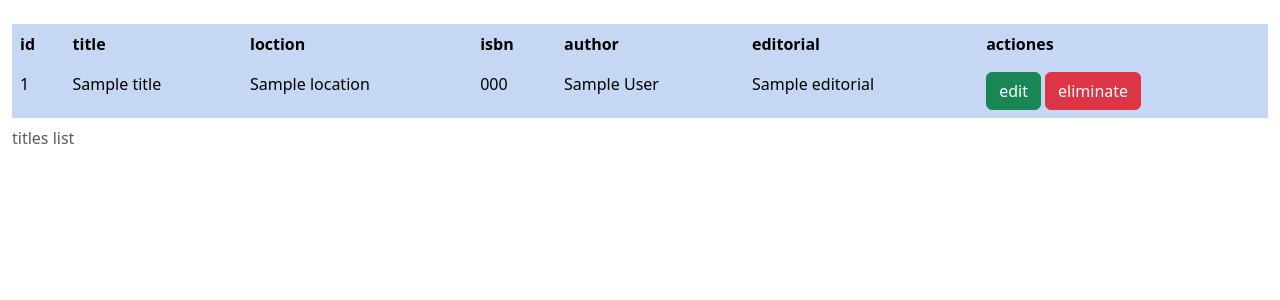
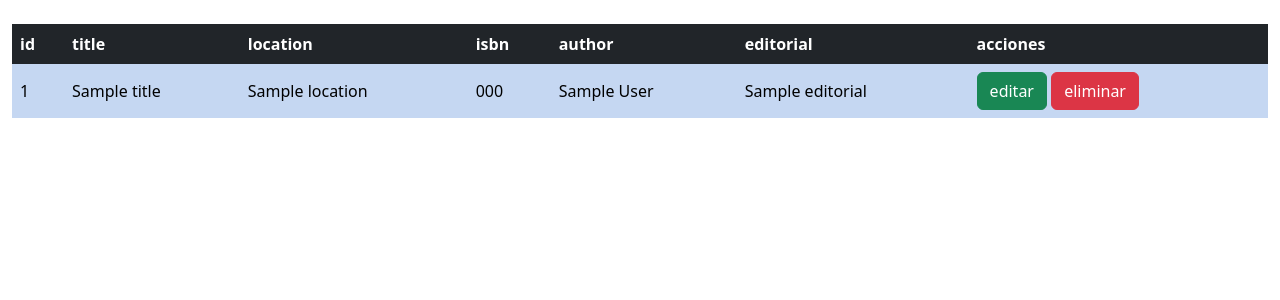
Before and after one commit to tz-tz-tz/dmonzon76, a Flask app: template app/templates/Books/books.html in a window 1280 px wide. Shown: the part 56-356 px from the top of the page. Run offline with Flask 3, Linux system fonts and the light colour scheme; the template is opened without the code that fills it: most values are stand-ins (such as "Sample title", 1, 10 or a date in 2020); some libraries are stand-ins or nearby versions.

Commit message:
modificacion 1/9

```diff
--- a/app/app.py
+++ b/app/app.py
@@ -20,7 +20,21 @@ def index():
     return render_template('Books/index.html')
 
 
-@app.route("/books/addbooks", methods=['GET','POST'])
+@app.route('/Books/books')
+def books():
+    try:
+        cur = mysql.connection.cursor()
+        cur.execute('USE biblos12')  # Select the database
+        cur.execute('SELECT * FROM titles')
+        data = cur.fetchall()
+        #print(data)  # For debugging purposes
+        return render_template('Books/books.html')
+    except Exception as e:
+        # Handle the exception (e.g., log it or return an error page)
+        return f"Error: {str(e)}"
+
+
+@app.route("/Books/addbooks", methods=['GET','POST'])
 def addbooks():
     if request.method == 'POST':
         title = request.form['title']
@@ -30,29 +44,40 @@ def addbooks():
         cur.execute(
             'INSERT INTO titles (title, location, isbn) VALUES (%s, %s, %s)', (title, location, isbn))
         mysql.connection.commit()
-        return render_template('index.html')
+        return redirect(url_for('index'))
 
 
-#@app.route('/edit')
+
+
+@app.route('/edit')
 def edit_book():
     return render_template('Books/edit_book.html')
 
 
-@app.route('/delete')
-def delete_book():
-    return 'delete book'
+@app.route('/delete/<string:id>')
+def delete_book(id):
+    try:
+        cur = mysql.connection.cursor()
+        cur.execute('USE biblos12')  # Select the database
+        cur.execute('DELETE * FROM titles WHERE id {0}'.format(id))
+        print(data)  # For debugging purposes
+        return redirect(url_for('Books/books.html'))
+    except Exception as e:
+    # Handle the exception (e.g., log it or return an error page)
+        return f"Error: {str(e)}"
+        return 'delete book'
 
 
-@app.route('/books/addbooks/save')
-def addbooks_save():
-    title = request.form['title']
-    location = request.form['location']
-    isbn = request.form['isbn']
-    author = request.form['idauthor']
-    editorial = request.form['ideditorial']
 
-    sql="INSERT INTO titles(title, location, isbn, idauthor, ideditorial) VALUES(%s, %s, %s)"
-    data=(title, location, isbn, idauthor, ideditorial)
+
+
+
+
+
+
+
+
+
 
 
 
--- a/app/templates/Books/books.html
+++ b/app/templates/Books/books.html
@@ -1,41 +1,33 @@
 {% include 'Books/head.html' %}
-
-
 <div class="table-responsive">
-
- <table class="table table-striped table-hover table-borderless table-primary align-middle>
-
-    <thead class="table-dark"><caption>titles list
-      </caption>
+    <table class="table table-striped table-hover table-borderless table-primary align-middle">
+        <thead class="table-dark">
+            <tr>
                 <th>id</th>
                 <th>title</th>
-      <th>loction</th>
+                <th>location</th>
                 <th>isbn</th>
                 <th>author</th>
                 <th>editorial</th>
-      <th>actiones</th>
-
+                <th>acciones</th>
+            </tr>
         </thead>
         <tbody class="table-group-divider">
-
-    {% for titles in titles%}
-      <tr class="">
-        <td scope="row">{{ titles['id'] }}</td>
-        <td>{{ titles['title'] }}</td>
-        <td>{{ titles['location'] }}</td>
-        <td>{{ titles['isbn'] }}</td>
-        <td>{{ titles['author'] }}</td>
-        <td>{{ titles['editorial'] }}</td>
-
+            {% for title in titles %}
+            <tr>
+                <td>{{ title['id'] }}</td>
+                <td>{{ title['title'] }}</td>
+                <td>{{ title['location'] }}</td>
+                <td>{{ title['isbn'] }}</td>
+                <td>{{ title['author'] }}</td>
+                <td>{{ title['editorial'] }}</td>
                 <td>
-        <a href="" class="btn btn-success">edit</a>
-        <a href="" class="btn btn-danger">eliminate</a>
+                    <a href="/edit/{{ title['id'] }}" class="btn btn-success">editar</a>
+                    <a href="/delete/{{ title['id'] }}" class="btn btn-danger">eliminar</a>
                 </td>
+            </tr>
             {% endfor %}
-
-    <tfoot>
-
-    </tfoot>
+        </tbody>
     </table>
 </div>
 {% include 'Books/footer.html' %}
--- a/app/templates/Books/head.html
+++ b/app/templates/Books/head.html
@@ -21,9 +21,9 @@
         <nav class="navbar navbar-expand-lg navbar-light bg-info">
             <div class="nav navbar-nav">
                 <a class="nav-item nav-link" href="/">Start</a>
-                <a class="nav-item nav-link" href="/books">Books</a>
-                <a class="nav-item nav-link" href="/books/addbooks">Add Book</a>
-                <a class="nav-item nav-link" href="/books">Add Author</a>
+                <a class="nav-item nav-link" href="/Books/books">Books</a>
+                <a class="nav-item nav-link" href="/Books/addbooks">Add Book</a>
+                <a class="nav-item nav-link" href="/Authors/books">Add Author</a>
                 <a class="nav-item nav-link" href="/books">Close</a>
 
             </div>
```
Also changed, not shown: app/templates/Books/addbooks.html (+26 -12 lines). Lines whose indentation alone changed are shown as unchanged.
